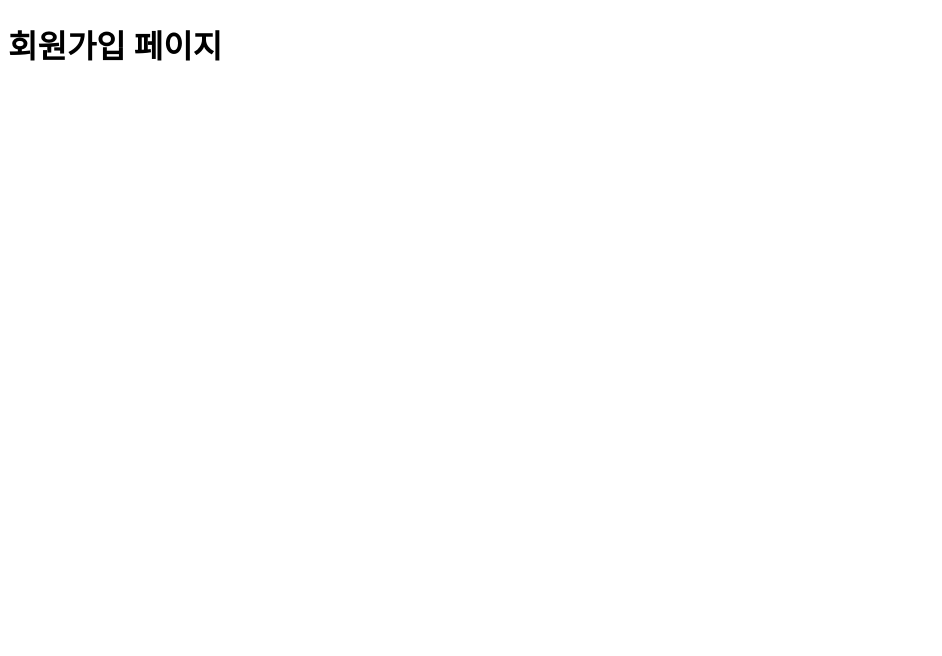
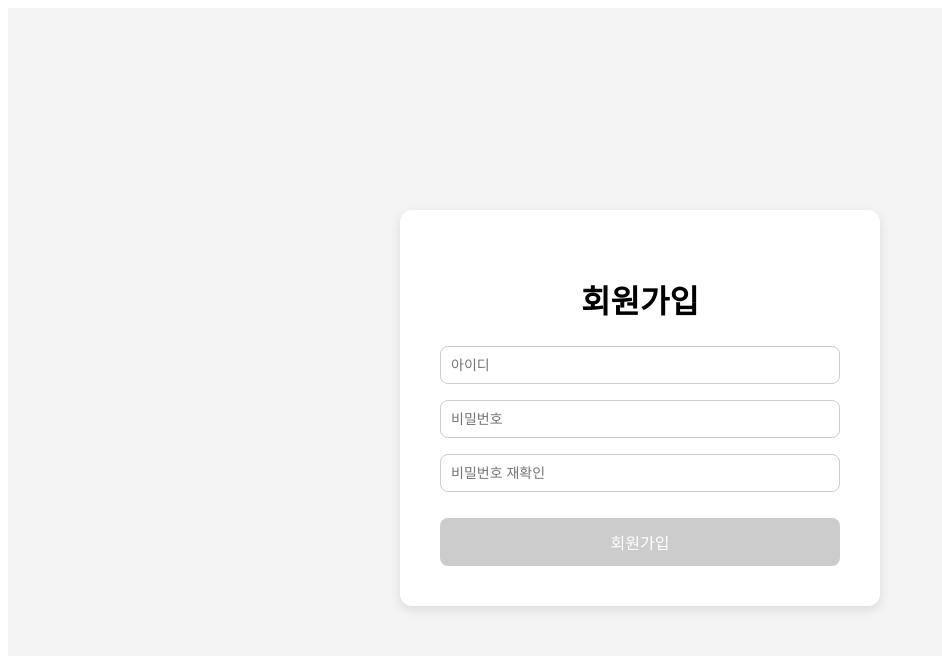
Before and after one commit to binary-file-encryption/frontend, a React (Vite) app: page /signup in a window 1280 px wide. Shown: the top 656 px of the page, without its empty margins (0-942 px from the left). Built offline with nearby package versions, Linux system fonts and the light colour scheme.

Commit message:
🎨 [add] 회원가입 페이지 UI 개발

```diff
--- a/eslint.config.js
+++ b/eslint.config.js
@@ -23,7 +23,7 @@ export default [
     rules: {
       ...js.configs.recommended.rules,
       ...reactHooks.configs.recommended.rules,
-      'no-unused-vars': ['error', { varsIgnorePattern: '^[A-Z_]' }],
+      'no-unused-vars': "off",
       'react-refresh/only-export-components': [
         'warn',
         { allowConstantExport: true },
--- a/src/pages/SignIn.jsx
+++ b/src/pages/SignIn.jsx
@@ -1,6 +1,6 @@
 import { useState } from "react";
 import axios from "axios";
-import "./../css/SignIn.css"; // CSS 파일 임포트
+import "./../css/SignInUp.css"; // CSS 파일 임포트
 import { useNavigate } from 'react-router-dom'
 
 const SignIn = () => {
--- a/src/pages/SignUp.jsx
+++ b/src/pages/SignUp.jsx
@@ -1,7 +1,67 @@
-const SingUp = () => {
+import { useState } from "react";
+import "./../css/SignInUp.css";
+
+const SignUp = () => {
+    const [form, setForm] = useState({
+        username: "",
+        password: "",
+        confirmPassword: "",
+    });
+
+    const handleChange = (e) => {
+        setForm({ ...form, [e.target.name]: e.target.value });
+    };
+
+    // 모든 값 입력 확인
+    const isFormValid =
+        form.username !== "" &&
+        form.password !== "" &&
+        form.confirmPassword !== "" &&
+        form.password === form.confirmPassword;
+
     return (
-        <h1>회원가입 페이지</h1>
-    )
-}
+        <div className="signin-container">
+            <div className="signin-box">
+                <h2 className="signin-title">회원가입</h2>
+                <form className="signin-form">
+                    <div className="form-group">
+                        <input
+                            placeholder="아이디"
+                            name="username"
+                            value={form.username}
+                            onChange={handleChange}
+                        />
+                    </div>
+                    <div className="form-group password-group">
+                        <input
+                            placeholder="비밀번호"
+                            type="password"
+                            name="password"
+                            value={form.password}
+                            onChange={handleChange}
+                        />
+                    </div>
+                    <div className="form-group password-group">
+                        <input
+                            placeholder="비밀번호 재확인"
+                            type="password"
+                            name="confirmPassword"
+                            value={form.confirmPassword}
+                            onChange={handleChange}
+                        />
+                        {/* 비밀번호 불일치시 */}
+                        {form.confirmPassword &&
+                            form.password !== form.confirmPassword && (
+                                <div className="error-message">비밀번호가 일치하지 않습니다.</div>
+                            )}
+                    </div>
+                    <button type="submit" className="signin-button" disabled={!isFormValid}>
+                        회원가입
+                    </button>
+                </form>
+            </div>
+        </div>
+    );
+};
 
-export default SingUp
+export default SignUp;
```
Also changed, not shown: src/css/SignInUp.css (renamed from src/css/SignIn.css).
